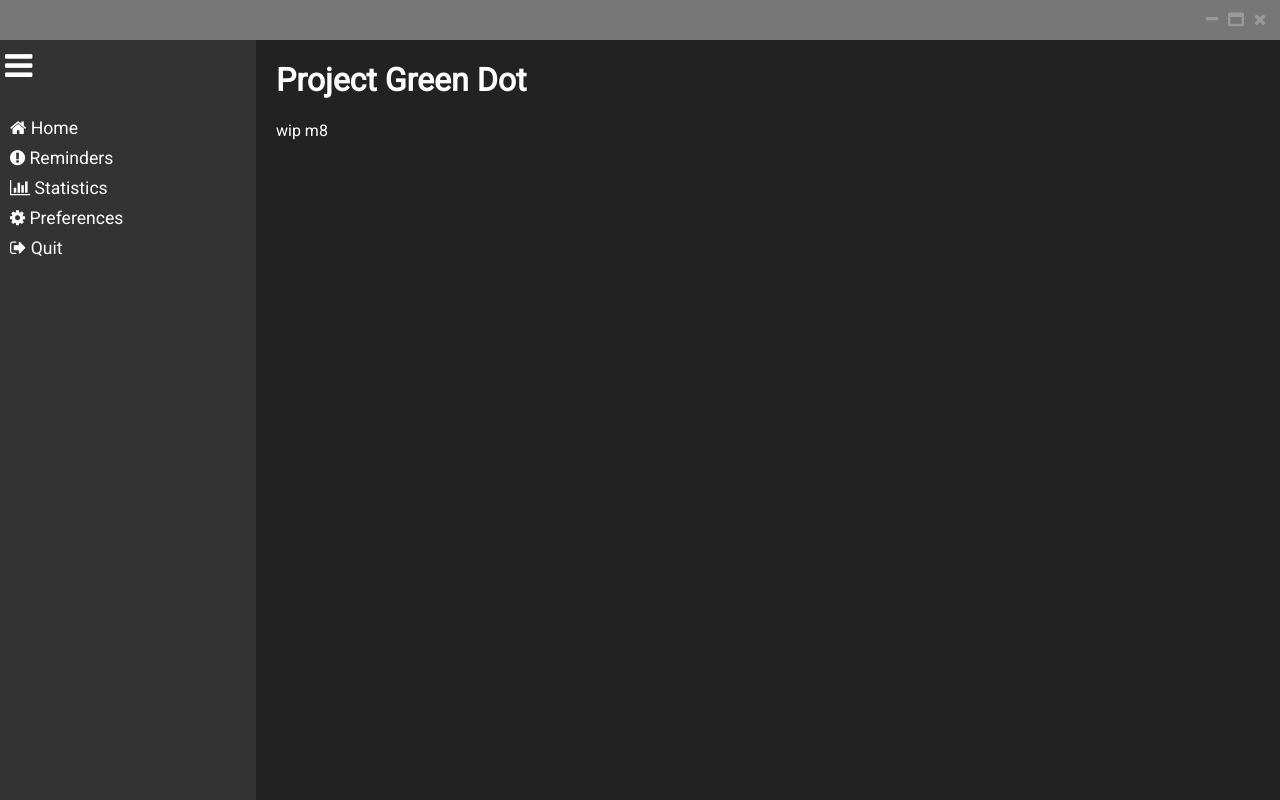
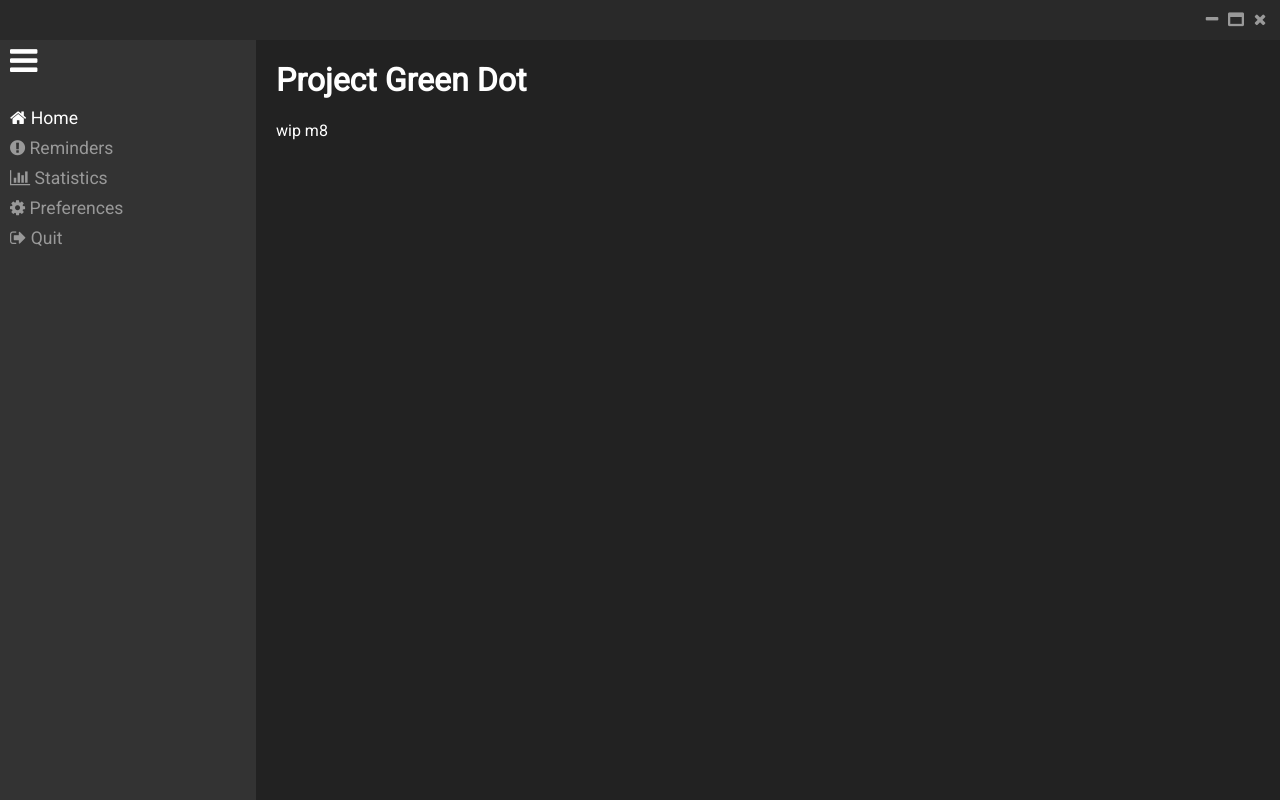
Before and after one commit to MGF1998/greendot, an Electron app: page ui/home.html in a window 1280 px wide. Drawn offline with Linux system fonts and the light colour scheme; no server answers.

Commit message:
*very confused goat noises*

```diff
--- a/main.js
+++ b/main.js
@@ -21,7 +21,7 @@ function createWindow(w, h, target) {
 }
 
 app.on("ready", () => {
-    createWindow(800, 600, "ui/index.html");
+    createWindow(800, 600, "ui/home.html");
 });
 app.on("window-all-closed", () => {
     if (process.platform !== "darwin") { //if it's on an Apple, it shouldn't quit - see Electron docs
--- a/ui/index.html
+++ b/ui/home.html
@@ -17,13 +17,13 @@
             <nav>
                 <div id="drawer"><i class="fa fa-bars fa-2x"></i></div>
                 <ul>
-                    <li><i class="fa fa-home"></i> Home</li>
-                    <li><i class="fa fa-exclamation-circle"></i> Reminders</li>
-                    <li><i class="fa fa-bar-chart"></i> Statistics</li>
-                    <li><i class="fa fa-cog"></i> Preferences</li>
-                    <li><i class="fa fa-sign-out"></i> Quit</li>
+                    <li><a href="" class="selected"><i class="fa fa-home"></i><span> Home</span></a></li>
+                    <li><a href=""><i class="fa fa-exclamation-circle"></i><span> Reminders</span></a></li>
+                    <li><a href=""><i class="fa fa-bar-chart"></i><span> Statistics</span></a></li>
+                    <li><a href=""><i class="fa fa-cog"></i><span> Preferences</span></a></li>
+                    <li><a href=""><i class="fa fa-sign-out"></i><span> Quit</span></a></li>
                 </ul>
-            </nav> <!-- make this nav be on the left side of the screen-->
+            </nav>
             <div id="main">
                 <h1>Project Green Dot</h1>
                 <p>wip m8</p>
--- a/ui/index.js
+++ b/ui/index.js
@@ -15,3 +15,7 @@ $("#minwin").click(() => {
 $("#maxwin").click(() => {
     sendAsync("system", "max");
 });
+$("#drawer").click(()=>{
+    $("nav").toggleClass("hidden");
+    $("nav span").fadeToggle();
+});
--- a/ui/main.css
+++ b/ui/main.css
@@ -4,9 +4,19 @@ html,body {
     font-family: "Roboto";
     margin: 0;
 }
+a {
+    color: white;
+    text-decoration: none;
+}
+nav a {
+    color: #999;
+}
+nav a.selected {
+    color: white;
+}
 header {
     height: 40px;
-    background-color: #777;
+    background-color: #292929;
     text-align: right;
 }
 header ul {
@@ -17,8 +27,10 @@ header ul {
 header ul li {
     display: inline-block;
     width: 20px;
+    text-align: center;
+}
+header ul li i {
     color: #999;
-    text-align: center;
 }
 header ul li i:hover {
     color: white;
@@ -33,11 +45,17 @@ header ul #closewin i:hover {
 nav {
     background-color: #333;
     max-width: 400px;
+    min-width: 150px;
     width:20%;
+    transition: all 1s;
+}
+nav.hidden {
+    max-width: 40px;
+    min-width: 40px;
+    width: 40px;
 }
 nav #drawer {
-    width: 100%;
-    padding: 10px 5px;
+    padding: 5px 10px;
     height: 30px;
 }
 nav ul {
@@ -52,6 +70,9 @@ nav ul li {
 nav ul li:hover{
     background-color: #444;
 }
+nav ul li span {
+    text-align:right;
+}
 #main {
     width: auto;
     padding: 0 20px;
```
Also changed, not shown: ui/preferences.html (added).
